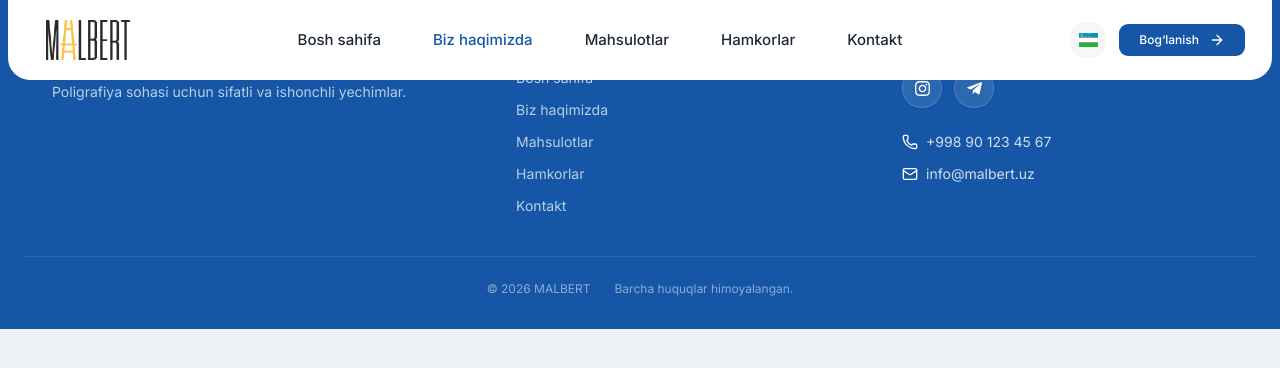
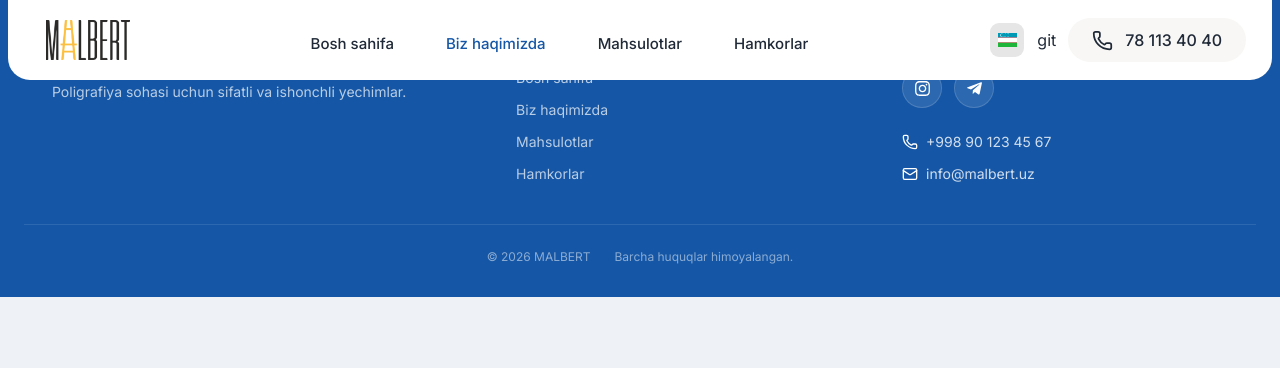
Before and after one commit to mr-sardorbek/malbert-, a React (Vite) app: page /about in a window 1280 px wide. Shown: the top 368 px of the page. Built offline with nearby package versions, Linux system fonts and the light colour scheme.

Commit message:
new things

```diff
--- a/src/components/layout/navbar.jsx
+++ b/src/components/layout/navbar.jsx
@@ -4,7 +4,7 @@ import { NavLink, useLocation } from "react-router-dom";
 import { Button } from "../ui/button";
 import { useEffect, useState } from "react";
 import { useTranslation } from "react-i18next";
-import { ArrowRight, Menu, X } from "lucide-react";
+import { Phone, Menu, X } from "lucide-react";
 
 const Navbar = () => {
   const [language, setLanguage] = useState(() => {
@@ -65,27 +65,6 @@ const Navbar = () => {
     });
 
     setActiveSection(sectionId);
-    closeMobileMenu();
-  };
-
-  const handleRequestClick = () => {
-    if (location.pathname !== "/") {
-      window.location.href = "/#contact";
-      return;
-    }
-
-    const contactSection = document.getElementById("contact");
-
-    if (!contactSection) {
-      return;
-    }
-
-    contactSection.scrollIntoView({
-      behavior: "smooth",
-      block: "start",
-    });
-
-    setActiveSection("contact");
     closeMobileMenu();
   };
 
@@ -173,11 +152,7 @@ const Navbar = () => {
   }, []);
 
   return (
-    <nav
-      className={`fixed left-2 right-2 top-0 z-50 rounded-b-3xl bg-white backdrop-blur-lg transition-transform duration-300 ease-out ${
-        isNavbarVisible ? "translate-y-0" : "-translate-y-full"
-      }`}
-    >
+    <nav className="fixed left-2 right-2 top-0 z-50 rounded-b-3xl bg-white backdrop-blur-lg">
       <div className="mx-auto flex h-[80px] w-full max-w-[1260px] items-center justify-between px-4 sm:px-6 md:px-8 lg:px-6 min-[1441px]:h-[88px] min-[1800px]:max-w-[1360px] min-[1800px]:px-6">
         {/* Logo */}
         <div className="pl-0 sm:pl-2 md:pl-3">
@@ -189,7 +164,7 @@ const Navbar = () => {
         </div>
 
         {/* Desktop Navigation */}
-        <nav className="hidden items-center gap-6 lg:flex xl:gap-11 min-[1441px]:gap-17">
+        <nav className="hidden items-center mt-2 gap-6 lg:flex xl:gap-11 min-[1441px]:gap-17">
           {navLinks.map((link) => {
             const sectionId = getSectionId(link);
 
@@ -267,19 +242,19 @@ const Navbar = () => {
               </div>
             )}
           </div>
-
-          {/* Request Button */}
-          <Button
-            onClick={handleRequestClick}
-            className="hidden cursor-pointer bg-primary px-5 py-4 text-xs font-medium transition-all duration-300 hover:bg-primary-hover hover:shadow-md lg:inline-flex min-[1441px]:px-7 min-[1441px]:py-5 min-[1441px]:text-[15px]"
-          >
-            <span>{t("nav.request")}</span>
-
-            <ArrowRight
-              size={16}
-              className="ml-1 arrow-move min-[1441px]:h-[18px] min-[1441px]:w-[18px]"
-            />
-          </Button>
+git
+          {/* Phone Number */}
+<a
+  href="tel:+998781134040"
+  className="inline-flex h-10 shrink-0 items-center gap-2.5 rounded-full bg-[#f8f7f5] px-4 text-sm font-medium text-foreground transition-colors hover:bg-[#f0eeeb] sm:h-11 sm:gap-3 sm:px-5 sm:text-base lg:px-6 min-[1441px]:h-12 min-[1441px]:text-lg"
+  aria-label="Call +998 78 113 40 40"
+>
+  <Phone
+    size={20}
+    className="shrink-0 sm:h-[21px] sm:w-[21px]"
+  />
+  <span className="whitespace-nowrap">78 113 40 40</span>
+</a>
 
           {/* Mobile Menu */}
           <Button
@@ -334,18 +309,6 @@ const Navbar = () => {
                 );
               })}
             </div>
-
-            <Button
-              onClick={handleRequestClick}
-              className="mt-4 w-full cursor-pointer bg-primary py-5 text-sm font-medium transition-all duration-300 hover:bg-primary-hover hover:shadow-md"
-            >
-              <span>{t("nav.request")}</span>
-
-              <ArrowRight
-                size={17}
-                className="ml-1 arrow-move"
-              />
-            </Button>
           </div>
         </div>
       )}
--- a/src/data/navigation.js
+++ b/src/data/navigation.js
@@ -3,5 +3,5 @@ export const navLinks = [
   { key: "about", path: "/about", id: "about" },
   { key: "products", path: "/products", id: "products" },
   { key: "partners", path: "/partners", id: "partners" },
-  { key: "contact", path: "/contact", id: "contact" },
+  // { key: "contact", path: "/contact", id: "contact" },
 ];
--- a/src/index.css
+++ b/src/index.css
@@ -37,7 +37,7 @@ body {
 
   /* Background */
   --color-background: #ffffff;
-  --color-surface: #f7f7f5;
+  --color-surface: #e6e6e6;
 
   /* Text */
   --color-foreground: #1f2937;
```
